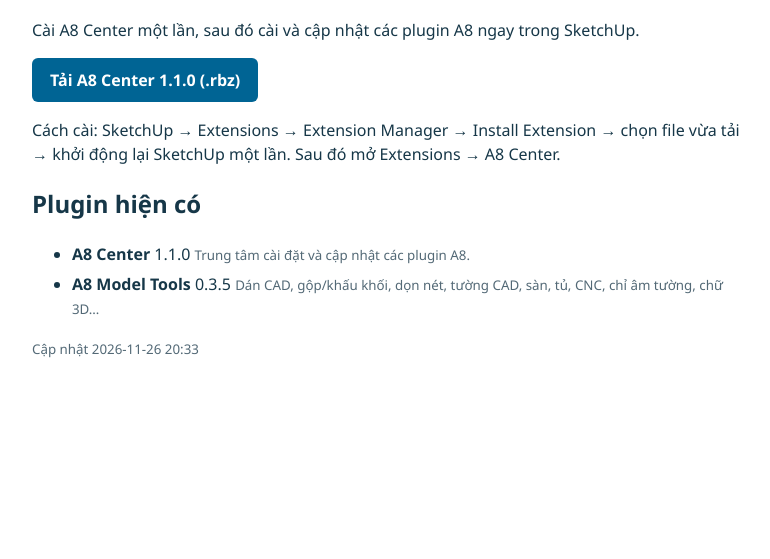
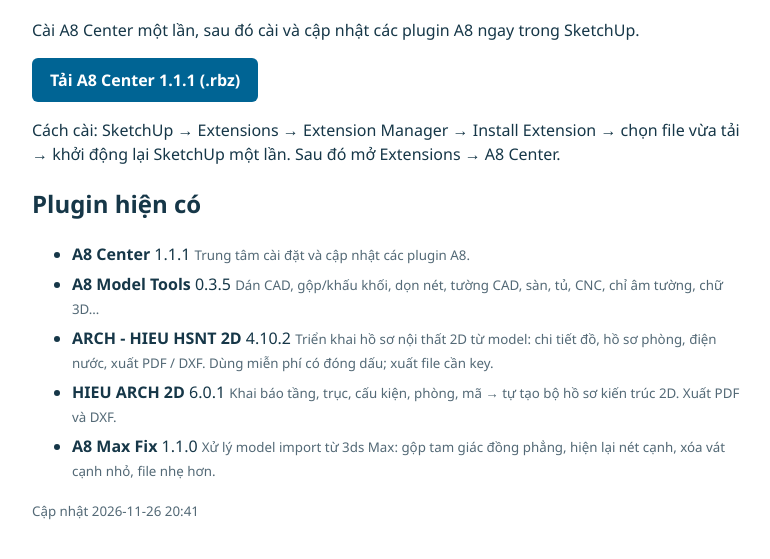
Before and after one commit to trunghieuhd8-beep/a8-center, a plain HTML site: page index.html in a window 1280 px wide. Shown: the part 91-650 px from the top of the page, without its empty margins (248-1018 px from the left). Drawn offline with Linux system fonts and the light colour scheme.

Commit message:
A8 Center 1.1.1: hien the plugin ban sap phat hanh
Co-Authored-By: Claude Opus 5.5 <noreply@anthropic.com>

```diff
--- a/index.html
+++ b/index.html
@@ -3,6 +3,6 @@
 a.btn{display:inline-block;background:#006494;color:#fff;padding:10px 18px;border-radius:6px;text-decoration:none;font-weight:600}
 li{margin:6px 0}small{color:#536976}</style>
 <h1>A8 Center</h1><p>Cài A8 Center một lần, sau đó cài và cập nhật các plugin A8 ngay trong SketchUp.</p>
-<p><a class="btn" href="packages/A8_Center_1.1.0.rbz">Tải A8 Center 1.1.0 (.rbz)</a></p>
+<p><a class="btn" href="packages/A8_Center_1.1.1.rbz">Tải A8 Center 1.1.1 (.rbz)</a></p>
 <p>Cách cài: SketchUp → Extensions → Extension Manager → Install Extension → chọn file vừa tải → khởi động lại SketchUp một lần. Sau đó mở Extensions → A8 Center.</p>
-<h2>Plugin hiện có</h2><ul><li><b>A8 Center</b> 1.1.0 <small>Trung tâm cài đặt và cập nhật các plugin A8.</small></li><li><b>A8 Model Tools</b> 0.3.5 <small>Dán CAD, gộp/khấu khối, dọn nét, tường CAD, sàn, tủ, CNC, chỉ âm tường, chữ 3D…</small></li></ul><p><small>Cập nhật 2026-11-26 20:33</small></p></html>
+<h2>Plugin hiện có</h2><ul><li><b>A8 Center</b> 1.1.1 <small>Trung tâm cài đặt và cập nhật các plugin A8.</small></li><li><b>A8 Model Tools</b> 0.3.5 <small>Dán CAD, gộp/khấu khối, dọn nét, tường CAD, sàn, tủ, CNC, chỉ âm tường, chữ 3D…</small></li><li><b>ARCH - HIEU HSNT 2D</b> 4.10.2 <small>Triển khai hồ sơ nội thất 2D từ model: chi tiết đồ, hồ sơ phòng, điện nước, xuất PDF / DXF. Dùng miễn phí có đóng dấu; xuất file cần key.</small></li><li><b>HIEU ARCH 2D</b> 6.0.1 <small>Khai báo tầng, trục, cấu kiện, phòng, mã → tự tạo bộ hồ sơ kiến trúc 2D. Xuất PDF và DXF.</small></li><li><b>A8 Max Fix</b> 1.1.0 <small>Xử lý model import từ 3ds Max: gộp tam giác đồng phẳng, hiện lại nét cạnh, xóa vát cạnh nhỏ, file nhẹ hơn.</small></li></ul><p><small>Cập nhật 2026-11-26 20:41</small></p></html>
```
Also changed, not shown: icons/a8_maxfix.png (added), icons/hieu_arch6.png (added), icons/hsnt2d.png (added), manifest.json, 2 other files.
